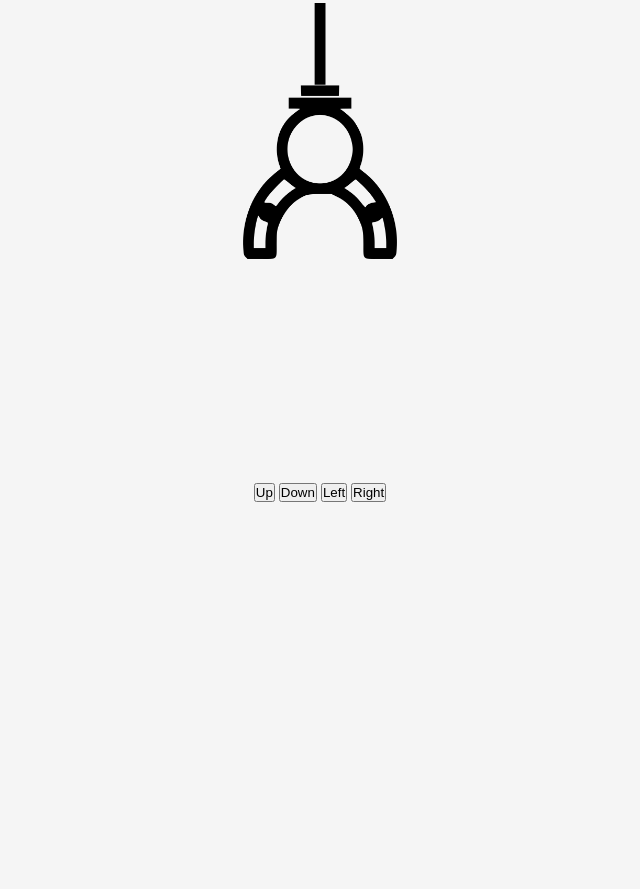
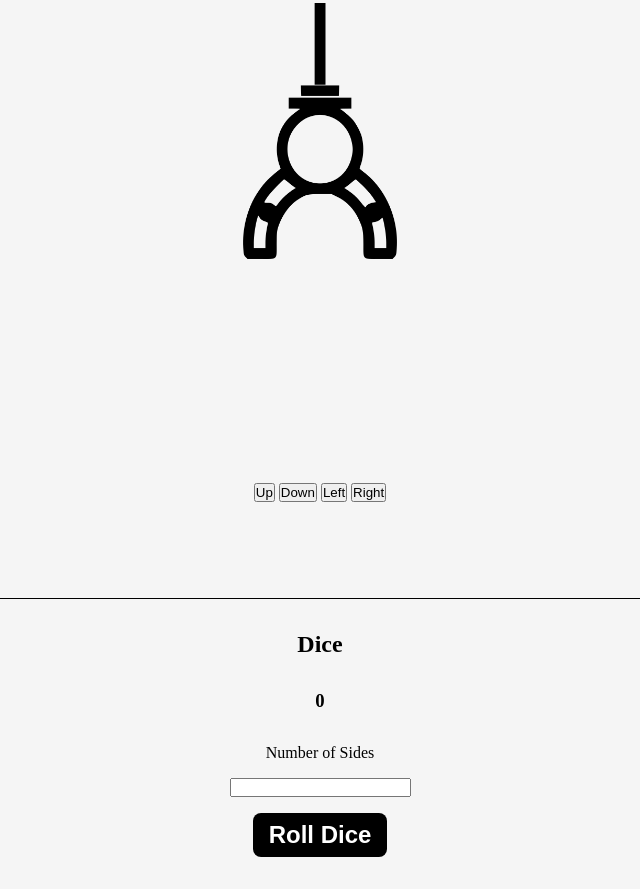
Before and after one commit to marven250/5exercisesMorningReview, a plain HTML site: page DOM Events/index.html in a window 1280 px wide. Shown: the part 1174-2063 px from the top of the page, without its empty margins (320-960 px from the left). Before the commit the page ends 1708 px from the top, so only its background shows below. Drawn offline with Linux system fonts and the light colour scheme.

Commit message:
dice solution draft

```diff
--- a/DOM Events/index.html
+++ b/DOM Events/index.html
@@ -47,5 +47,17 @@
         <button id="rightButton">Right</button>
       </div>
     </section>
+    <!-- Dice -->
+    <section id="dice">
+      <h1>Dice</h1>
+      <div id="diceBox">
+        <h3 id="diceOutput">0</h3>
+      </div>
+      <div id="diceButtonBox">
+        <label for="diceNumber">Number of Sides</label>
+        <input type="number" id="diceNumber" />
+        <button id="rollDice">Roll Dice</button>
+      </div>
+    </section>
   </body>
 </html>
--- a/DOM Events/index.js
+++ b/DOM Events/index.js
@@ -64,4 +64,12 @@ document.addEventListener("DOMContentLoaded", function () {
     const currentDown = parseInt(window.getComputedStyle(craneImage).top);
     craneImage.style.top = `${currentDown + 10}px`;
   });
+  // Dice
+  const diceNumber = document.querySelector("#diceNumber");
+  const diceButton = document.querySelector("#rollDice");
+  const diceOutput = document.querySelector("#diceOutput");
+  diceButton.addEventListener("click", function () {
+    const randomNumber = Math.floor(Math.random() * diceNumber.value) + 1;
+    diceOutput.textContent = randomNumber;
+  });
 });
--- a/DOM Events/style.css
+++ b/DOM Events/style.css
@@ -55,3 +55,22 @@ section:nth-child(1) {
   height: 40%;
   object-fit: contain;
 }
+
+/* Dice */
+#diceButtonBox {
+  display: flex;
+  flex-direction: column;
+  justify-content: center;
+  align-items: center;
+  gap: 1rem;
+}
+
+#rollDice {
+  padding: 0.5rem 1rem;
+  border: none;
+  border-radius: 0.5rem;
+  background-color: #000;
+  color: #fff;
+  font-size: 1.5rem;
+  font-weight: bold;
+}
```
